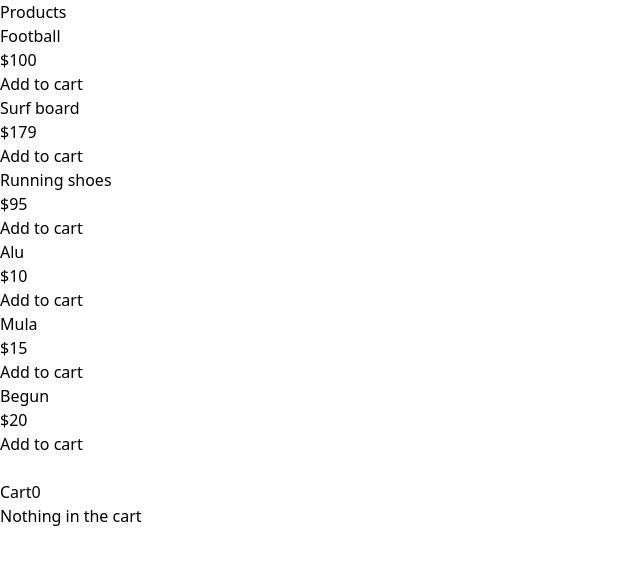
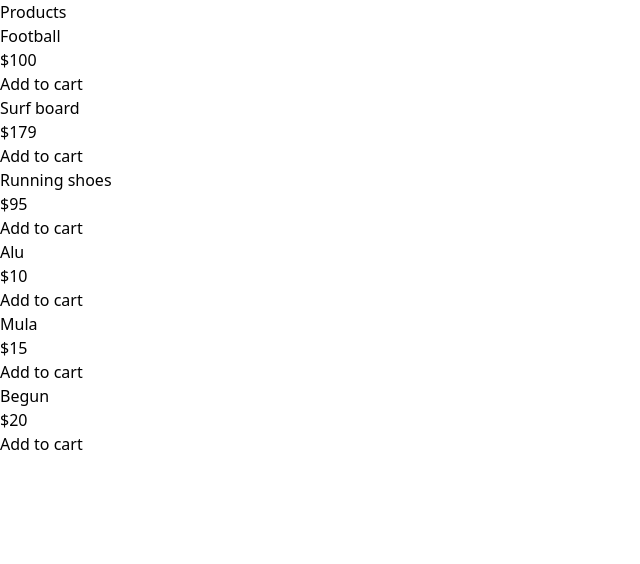
Before and after one commit to ShahriyarHero/simple-cart, a React (Vite) app: page / in a window 1280 px wide. Shown: the top 564 px of the page, without its empty margins (0-640 px from the left). Built offline with nearby package versions, Linux system fonts and the light colour scheme.

Commit message:
Show inline cartItem

```diff
--- a/src/App.jsx
+++ b/src/App.jsx
@@ -1,6 +1,4 @@
 import { useState, useEffect } from "react";
-import Cart from "./Cart";
-import Product from "./Product";
 import Products from "./Products";
 
 const App = () => {
@@ -58,13 +56,11 @@ const App = () => {
 
   return (
     <div className="max-w-3xl mx-auto">
-      <Products products={products} addToCart={addToCart} />
-      <br />
-
-      <Cart
-        cartItems={cart}
+      <Products
+        products={products}
+        addToCart={addToCart}
+        cart={cart}
         removeProduct={removeProduct}
-        addToCart={addToCart}
         removeSingle={removeSingle}
       />
     </div>
--- a/src/Cart.jsx
+++ /dev/null
@@ -1,50 +0,0 @@
-import React from "react";
-import CartItem from "./CartItem";
-
-const Cart = (props) => {
-  const { cartItems, removeProduct, addToCart, removeSingle } = props;
-
-  const getTotalPrice = () => {
-    return cartItems.reduce(
-      (total, item) => total + item.price * item.quantity,
-      0
-    );
-  };
-
-  return (
-    <div className="p-4">
-      <div className="text-3xl text-center flex justify-center items-center">
-        Cart
-        <span className="text-white bg-black px-4 py-1 ml-2 rounded-full text-sm">
-          {cartItems.reduce((quantity, item) => quantity + item.quantity, 0)}
-        </span>
-      </div>
-
-      {cartItems.length == 0 ? (
-        <h1 className="text-red-500 text-center my-5 font-bold">
-          Nothing in the cart
-        </h1>
-      ) : null}
-
-      <div className="mt-5 flex flex-col gap-3 transition-all">
-        {cartItems.map((product, index) => (
-          <CartItem
-            key={index}
-            product={product}
-            removeProduct={removeProduct}
-            addToCart={addToCart}
-            removeSingle={removeSingle}
-          />
-        ))}
-      </div>
-
-      {cartItems.length !== 0 ? (
-        <div className="flex justify-end bg-gray-500 text-white p-5">
-          <p className="font-bold">Total Price : {getTotalPrice()}</p>
-        </div>
-      ) : null}
-    </div>
-  );
-};
-
-export default Cart;
--- a/src/CartItem.jsx
+++ b/src/CartItem.jsx
@@ -6,7 +6,7 @@ const CartItem = (props) => {
   return (
     <div className="p-4 bg-slate-200 grid grid-cols-7 items-center">
       <h1 className="text-xl col-span-2">{product.name}</h1>
-      <p>{product.price}</p>
+      <p>${product.price}</p>
       <p>{product.quantity}</p>
 
       <div className="col-span-3 grid grid-cols-4 w-full">
--- a/src/Products.jsx
+++ b/src/Products.jsx
@@ -1,17 +1,38 @@
 import React from "react";
+import CartItem from "./CartItem";
 import Product from "./Product";
 
 const Products = (props) => {
-  const { products, addToCart } = props;
+  const { products, cart, addToCart, removeProduct, removeSingle } = props;
+
+  const getTotalPrice = () => {
+    return cart.reduce((total, item) => total + item.price * item.quantity, 0);
+  };
 
   return (
     <div className="p-4">
       <h1 className="text-3xl text-center">Products</h1>
       <div className="mt-5 flex flex-col gap-3">
-        {products.map((product, index) => (
-          <Product key={index} product={product} addToCart={addToCart} />
-        ))}
+        {products.map((product, index) => {
+          const item = cart.find((item) => item.id === product.id);
+          return item ? (
+            <CartItem
+              key={index}
+              product={item}
+              removeProduct={removeProduct}
+              addToCart={addToCart}
+              removeSingle={removeSingle}
+            />
+          ) : (
+            <Product key={index} product={product} addToCart={addToCart} />
+          );
+        })}
       </div>
+      {cart.length !== 0 ? (
+        <div className="flex justify-end bg-gray-500 text-white p-5">
+          <p className="font-bold">Total Price : {getTotalPrice()}</p>
+        </div>
+      ) : null}
     </div>
   );
 };
```
